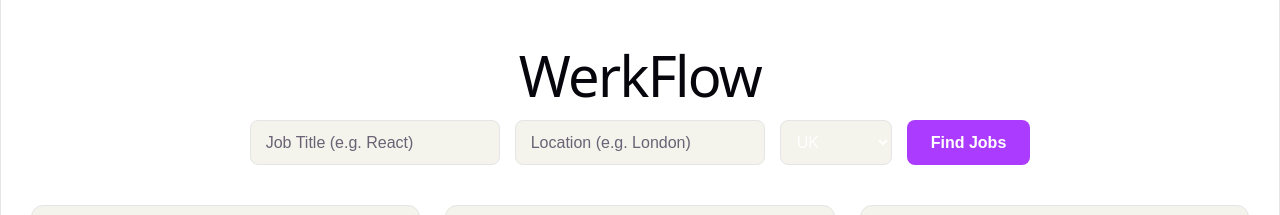
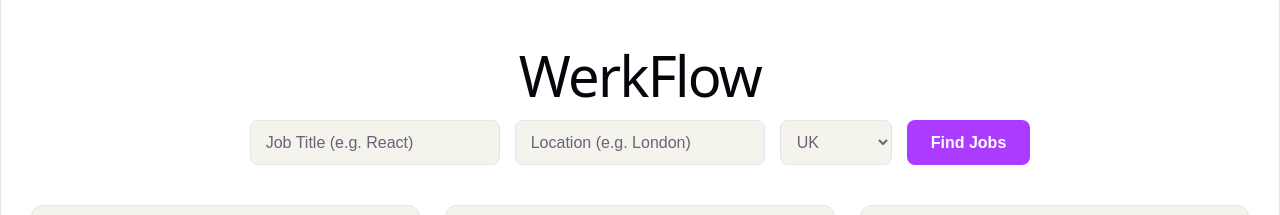
Before and after one commit to a-kadir908/WerkFlow, a React app in the folder frontend/: page / in a window 1280 px wide. Shown: the top 215 px of the page. Built offline with nearby package versions, Linux system fonts and the light colour scheme; no server answers; the HTML template or start-up script is replaced by a standard one.

Commit message:
update: changed colours on light mode devices

```diff
--- a/frontend/src/App.css
+++ b/frontend/src/App.css
@@ -1,6 +1,4 @@
-/* ==========================================
-   BASE & TYPOGRAPHY
-========================================== */
+/* BASE & TYPOGRAPHY */
 * {
   box-sizing: border-box;
 }
@@ -24,9 +22,9 @@ body {
   overflow-x: hidden;
 }
 
-/* ==========================================
-   HEADER & SEARCH BAR
-========================================== */
+
+/* HEADER & SEARCH BAR */
+
 .header {
   text-align: center;
   margin-bottom: 40px;
@@ -44,7 +42,7 @@ body {
   border-radius: 8px;
   border: 1px solid var(--border);
   background-color: var(--code-bg);
-  color: white;
+  color: var(--text-h);
   width: 250px;
   font-size: 16px;
 }
@@ -80,9 +78,8 @@ body {
   cursor: not-allowed;
 }
 
-/* ==========================================
-   LIVE SEARCH RESULTS (Horizontal Scroll)
-========================================== */
+/* LIVE SEARCH RESULTS (Horizontal Scroll) */
+
 .search-section {
   background-color: var(--code-bg);
   padding: 25px;
@@ -122,9 +119,8 @@ body {
   flex-shrink: 0;
 }
 
-/* ==========================================
-   KANBAN BOARD GRID
-========================================== */
+/* KANBAN BOARD GRID */
+
 .kanban-board {
   display: grid;
   grid-template-columns: repeat(3, 1fr);
@@ -154,9 +150,9 @@ body {
   height: 100%;
 }
 
-/* ==========================================
-   JOB CARDS & BUTTONS
-========================================== */
+
+/* JOB CARDS & BUTTONS */
+
 .job-card {
   background-color: var(--code-bg);
   border: 1px solid var(--border);
@@ -230,9 +226,8 @@ body {
   background-color: #f44336;
 }
 
-/* ==========================================
-   PAGINATION
-========================================== */
+/* PAGINATION */
+
 .pagination {
   display: flex;
   justify-content: center;
@@ -269,9 +264,8 @@ body {
   color: var(--text);
 }
 
-/* ==========================================
-   MODAL & SALARY
-========================================== */
+/* MODAL & SALARY */
+
 .salary {
   font-weight: 600;
   color: #a0f0a0;
@@ -329,9 +323,8 @@ body {
   line-height: 1.6;
 }
 
-/* ==========================================
-   RESPONSIVE DESIGN
-========================================== */
+/* RESPONSIVE DESIGN */
+
 @media (max-width: 1024px) {
   .kanban-board {
     grid-template-columns: repeat(2, 1fr);
--- a/frontend/src/components/SearchBar.jsx
+++ b/frontend/src/components/SearchBar.jsx
@@ -15,7 +15,7 @@ const SearchBar = ({ jobTitle, setJobTitle, location, setLocation, region, setRe
         value={location}
         onChange={(e) => setLocation(e.target.value)}
       />
-      <select value={region} onChange={(e) => setRegion(e.target.value)} style={{ padding: '12px', borderRadius: '8px', background: 'var(--code-bg)', color: 'white', border: '1px solid var(--border)', fontSize: '16px' }}>
+      <select value={region} onChange={(e) => setRegion(e.target.value)} style={{ padding: '12px', borderRadius: '8px', background: 'var(--code-bg)', color: 'var(--text)', border: '1px solid var(--border)', fontSize: '16px' }}>
         <option value="us">USA</option>
         <option value="gb">UK</option>
         <option value="de">Germany</option>
--- a/frontend/src/index.css
+++ b/frontend/src/index.css
@@ -30,6 +30,7 @@
   }
 }
 
+/* sets the theme to the devices theme */
 @media (prefers-color-scheme: dark) {
   :root {
     --text: #9ca3af;
```
Also changed, not shown: 1 other file (tests, documents, lock files or other folders).
